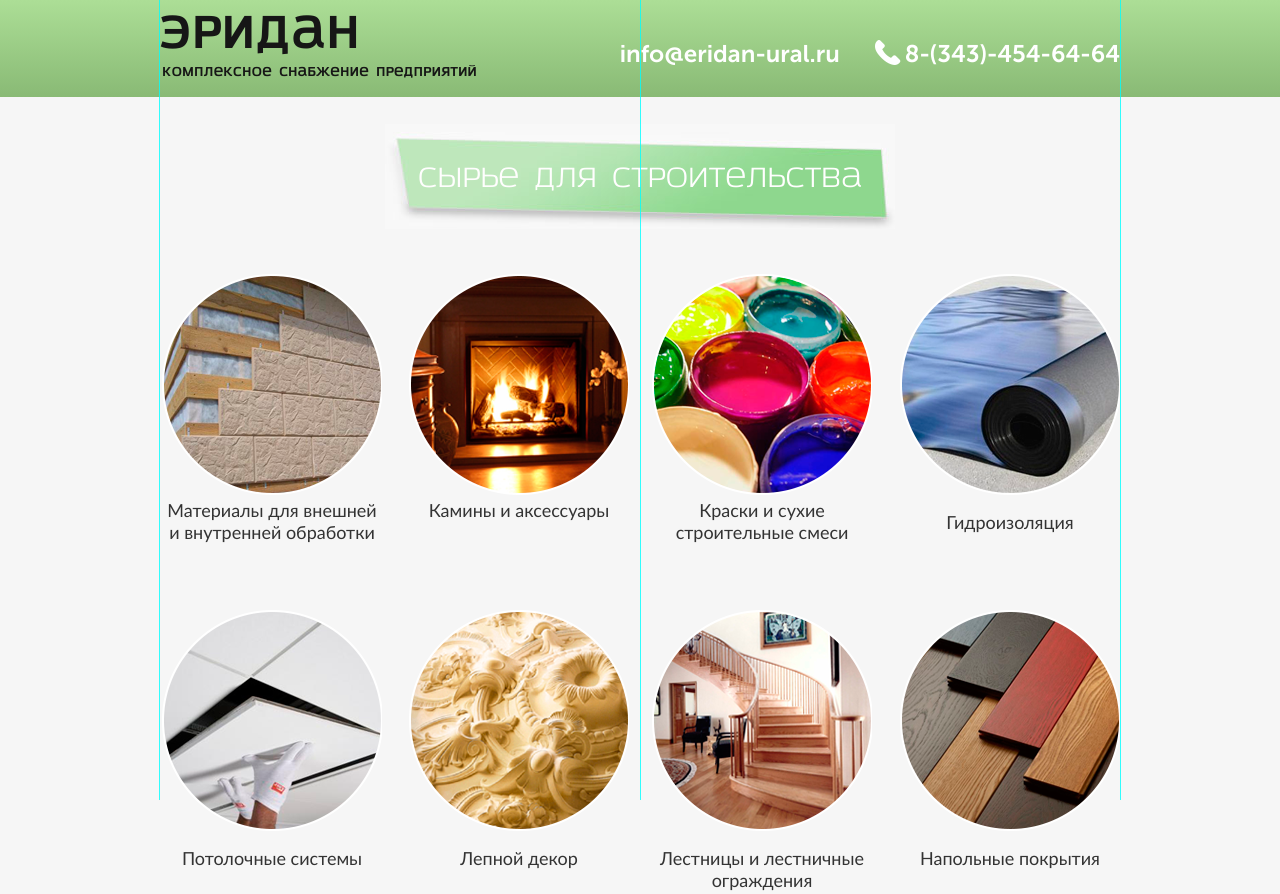
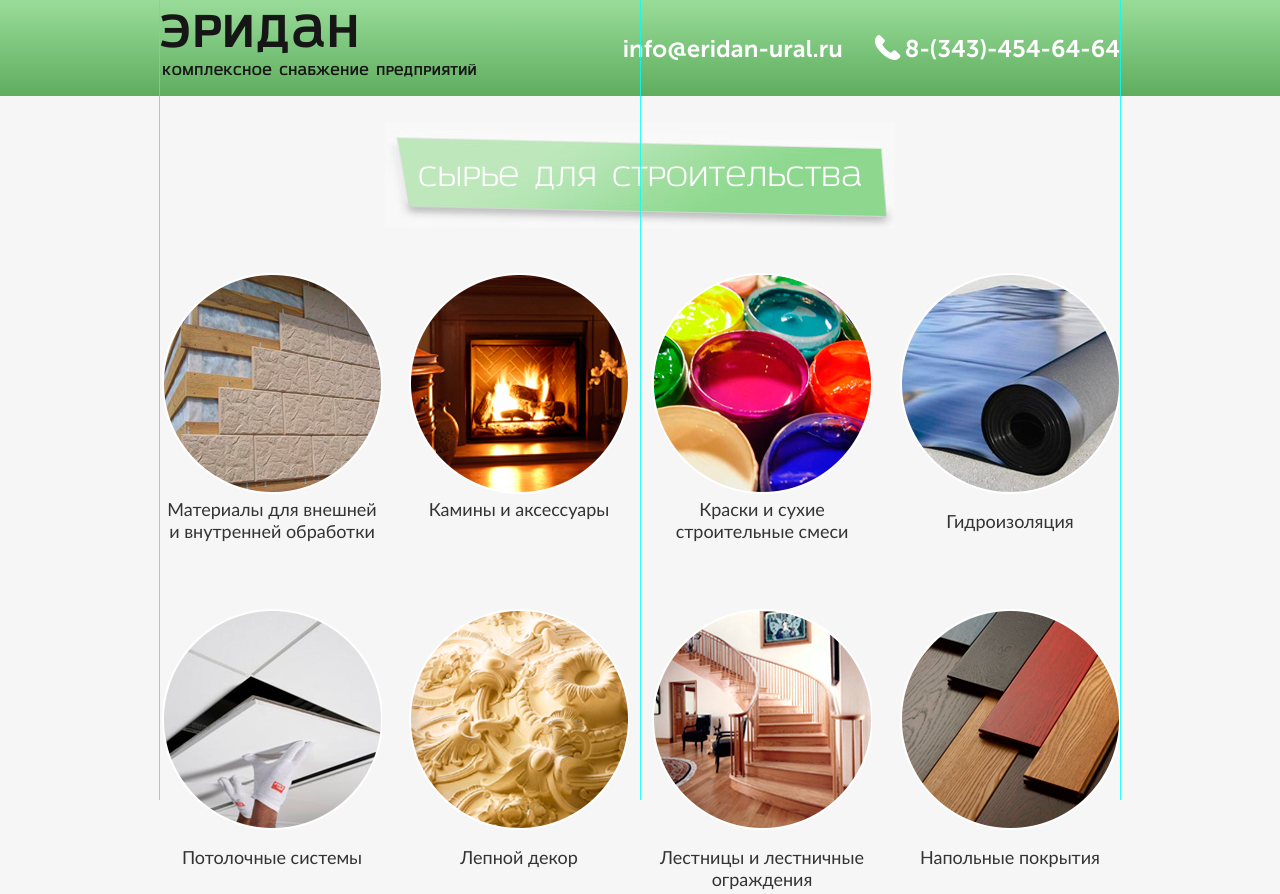
Before and after one commit to mikhkita/-, a plain HTML site: page index.html in a window 1280 px wide. Shown: the top 894 px of the page. Drawn offline with Linux system fonts and the light colour scheme; some packages are replaced by stand-ins of ours; a script that the page names is missing.

Commit message:
правка

```diff
--- a/css/layout.css
+++ b/css/layout.css
@@ -133,7 +133,7 @@ input:-moz-placeholder {
 	}
 
 .b-1{
-	background: linear-gradient(to top, #89ba75, #acde96);
+	background: linear-gradient(to top, #5FAD5F, #99DC99);
 }
 
 	.b-1 .left{
@@ -143,7 +143,7 @@ input:-moz-placeholder {
 	.b-1 a{
 		display: inline-block;
 		font-size: 50px;
-		margin-top: 10px;
+		margin-top: 9px;
 		margin-left: -1px;
 		color: #161616;
 		text-align: left;
@@ -162,13 +162,13 @@ input:-moz-placeholder {
 		font-family: 'museo_sans_cyrl700';
 		font-size: 24px;
 		color: #fff;
-		margin-top: 40px;
+		margin-top: 35px;
 	}
 
 	.b-1 img{
 		float: left;
-		margin-top: 40px;
-		margin-left: 35px;
+		margin-top: 35px;
+		margin-left: 32px;
 		margin-right: 4px;
 	}
 
```
